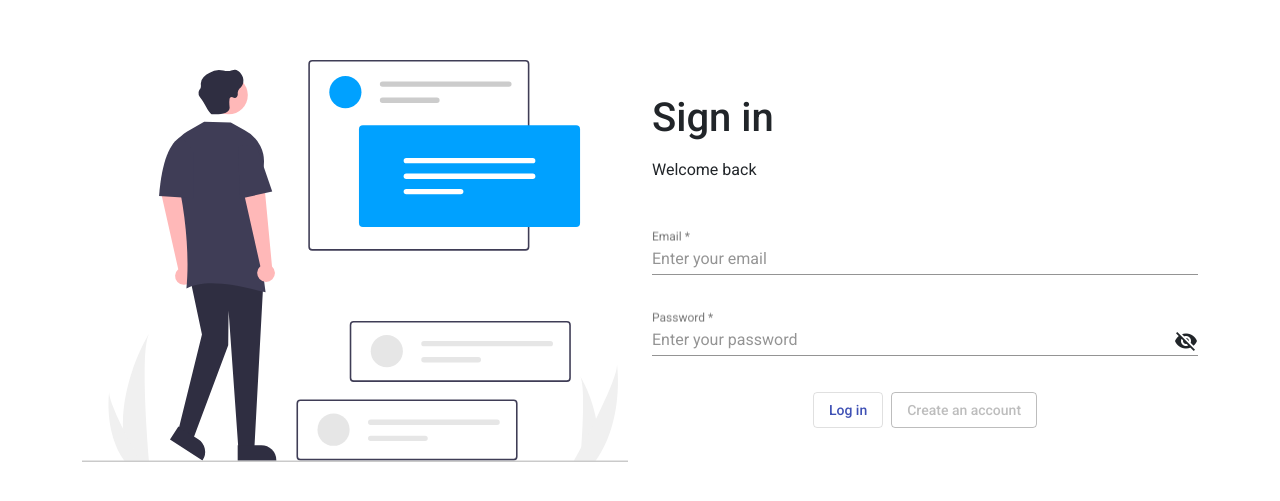
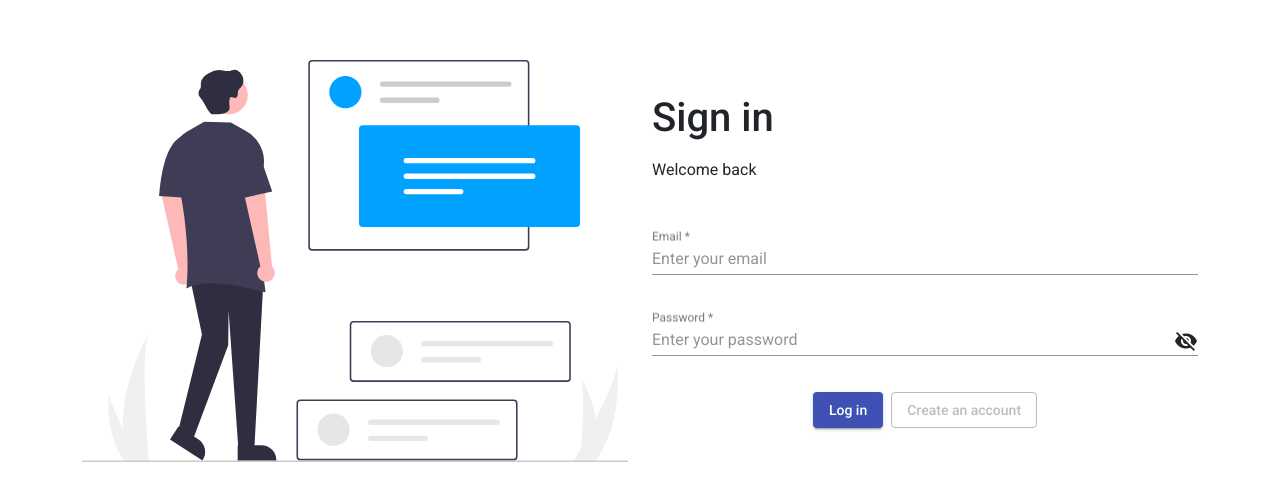
Before and after one commit to CarlosBean/tele-test-front, an Angular app: page / in a window 1280 px wide. Shown: the part 139-640 px from the top of the page. Built offline with nearby package versions, Linux system fonts and the light colour scheme.

Commit message:
style: change button style

```diff
--- a/src/app/index/login/login.component.html
+++ b/src/app/index/login/login.component.html
@@ -37,7 +37,7 @@
                 </mat-form-field>
 
                 <div class="d-flex justify-content-center">
-                    <button mat-stroked-button color="primary" class="me-2">Log in</button>
+                    <button mat-raised-button color="primary" class="me-2">Log in</button>
                     <button mat-stroked-button disabled>
                         Create an account
                     </button>
```
